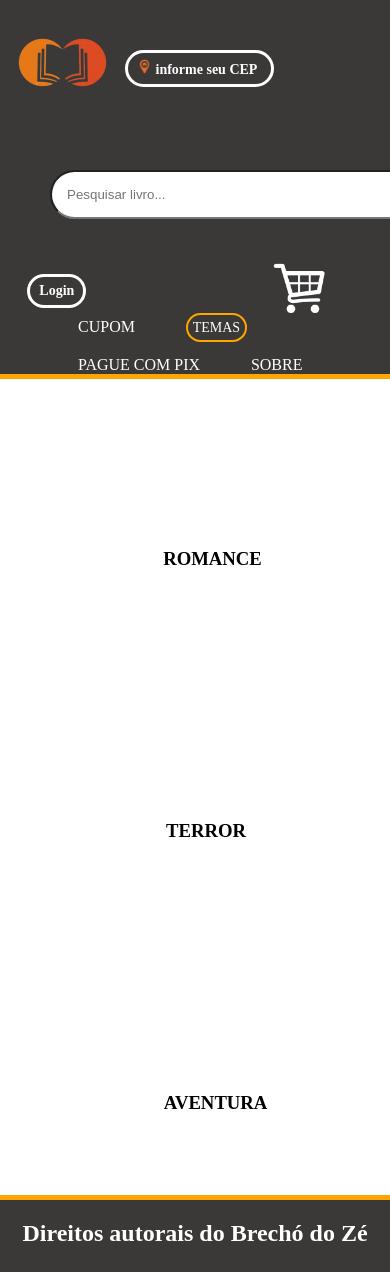
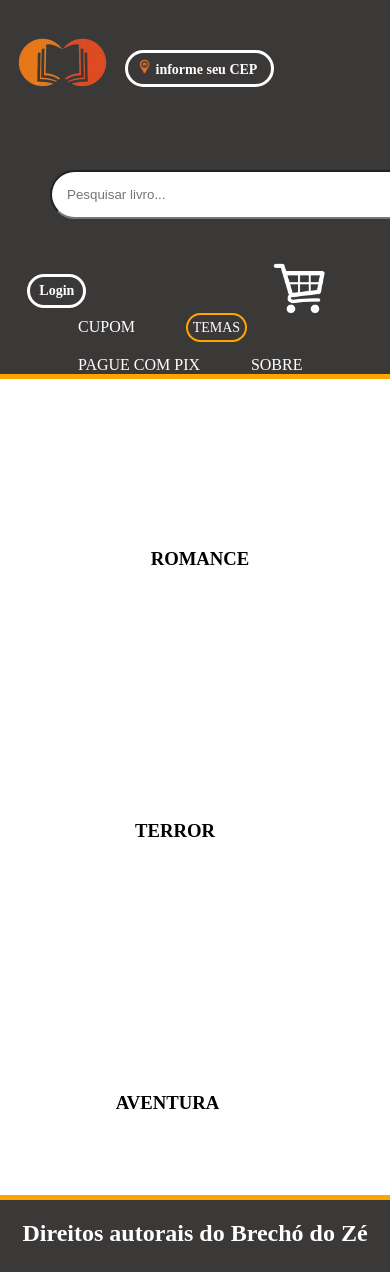
Before and after one commit to XT07/projetoClaudia, a PHP site: page /paginas/home.php in a window 390 px wide; the page is wider, and only the part inside the window is pictured. Run offline with PHP 8.4, Linux system fonts and the light colour scheme.

Commit message:
aaaaaaaaaaaaaaaaaaaa

```diff
--- a/css/estilo.css
+++ b/css/estilo.css
@@ -232,3 +232,17 @@ footer{
 .imga3{
     width: 219px;
 }
+@media(max-width: 1100px){
+    .pesq{
+        width: 425px;
+    }
+    .coluna-3{
+        width: 335px;
+    }
+    .coluna-2{
+        width: 350px;
+    }
+    .coluna-1{
+        width: 400px;
+    }
+}
```
